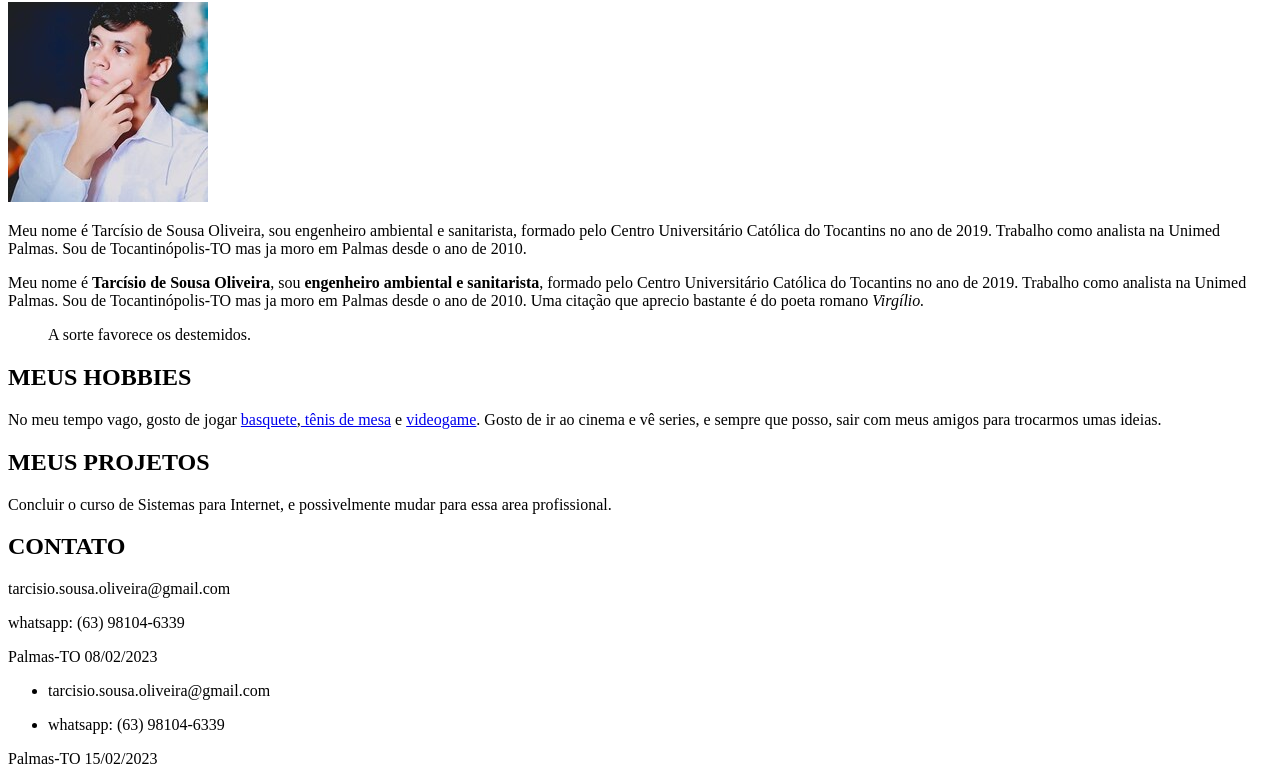
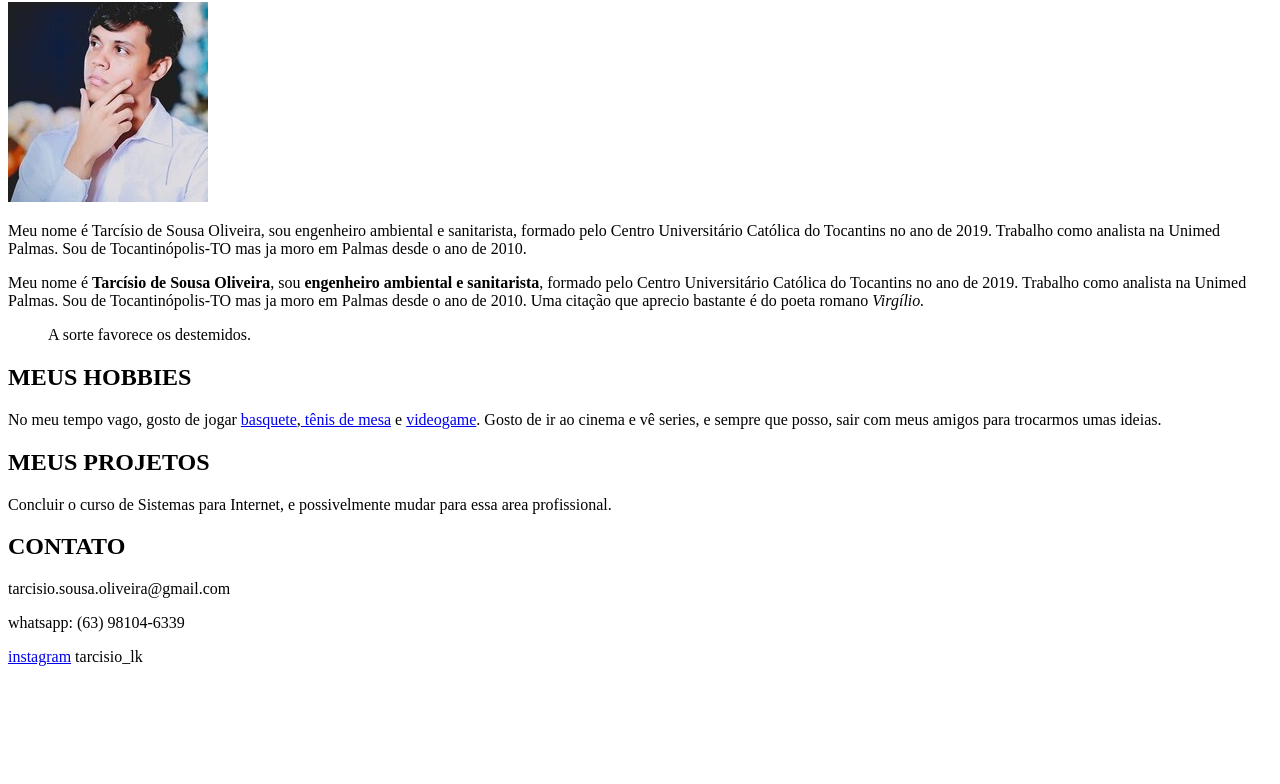
Before and after one commit to tarcisioasuos/5178, a plain HTML site: page index.html in a window 1280 px wide. Shown: the part 78-862 px from the top of the page. After the commit the page ends 800 px from the top, so only its background shows below. Drawn offline with Linux system fonts and the light colour scheme.

Commit message:
Update index.html

```diff
--- a/index.html
+++ b/index.html
@@ -20,11 +20,7 @@
     <h2>CONTATO</h2>
     <p>tarcisio.sousa.oliveira@gmail.com</p>
     <p>whatsapp: (63) 98104-6339</p>
-    <p>Palmas-TO 08/02/2023</p>
+    <p><a href="https://www.instagram.com/tarcisio_lk/"> instagram</a> tarcisio_lk</p>
     <ul>
-    <li><p>tarcisio.sousa.oliveira@gmail.com</p></li>
-    <li><p>whatsapp: (63) 98104-6339</p></li>
-    </ul>
-    <p>Palmas-TO 15/02/2023</p>
 </body>
 </html>
```
